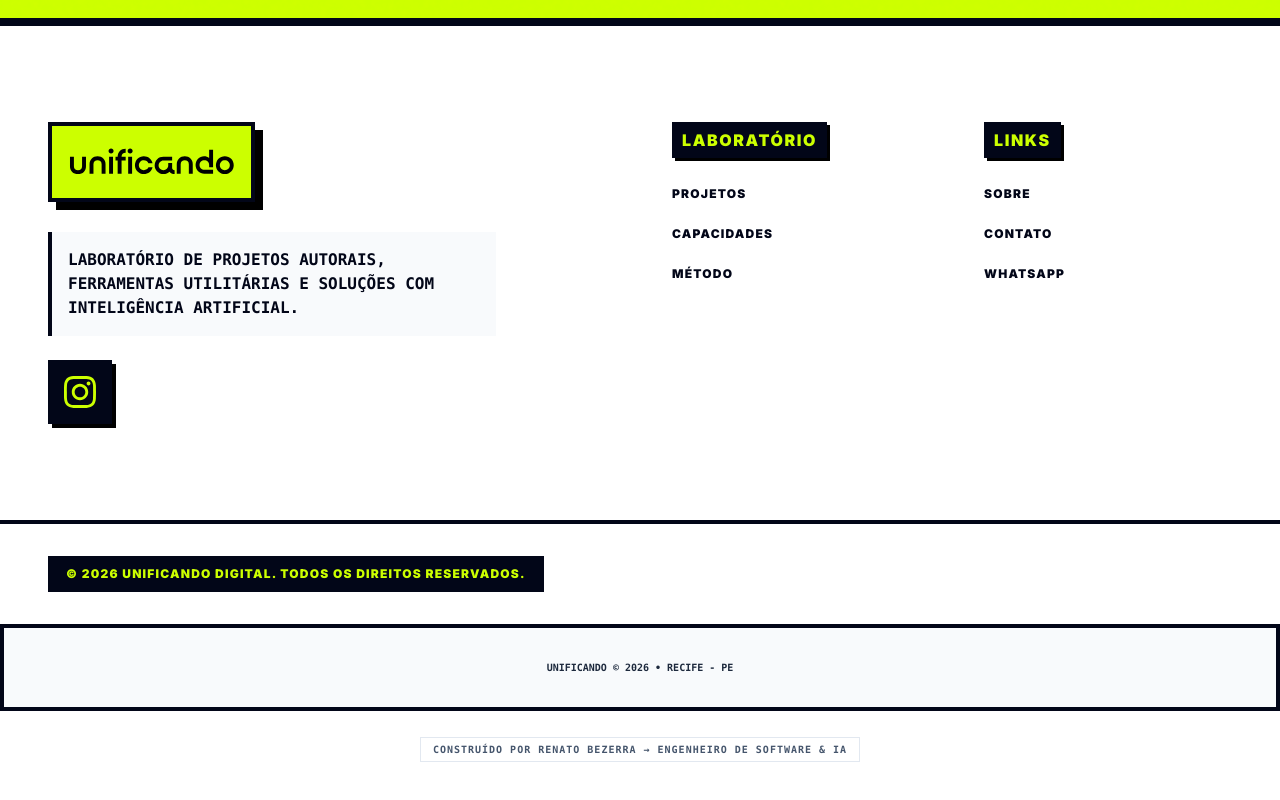
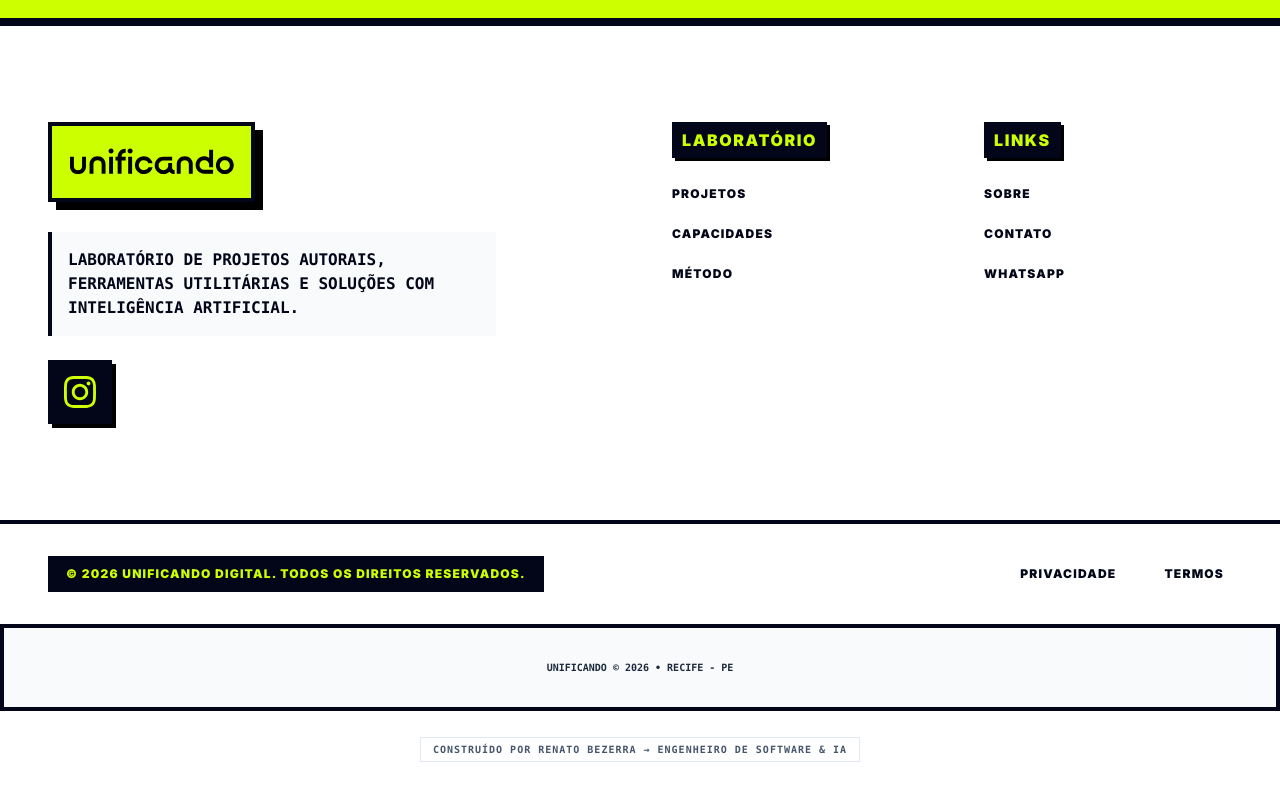
Before and after one commit to renatojuniordw/ui-unificando, a React (Vite) app: page / in a window 1280 px wide. Shown: the part 7707-8507 px from the top of the page. Built offline with nearby package versions, Linux system fonts and the light colour scheme; no server answers.

Commit message:
feat: adicionar links de Privacidade e Termos no rodapé

```diff
--- a/src/components/layout/Footer.tsx
+++ b/src/components/layout/Footer.tsx
@@ -110,6 +110,20 @@ export const Footer: React.FC = () => {
           © {new Date().getFullYear()} UNIFICANDO DIGITAL. TODOS OS DIREITOS
           RESERVADOS.
         </p>
+        <div className="flex gap-8">
+          <Link
+            to={ROUTES.PRIVACY}
+            className="hover:bg-slate-950 hover:text-white px-2 py-1 transition-all"
+          >
+            PRIVACIDADE
+          </Link>
+          <Link
+            to={ROUTES.TERMS}
+            className="hover:bg-slate-950 hover:text-white px-2 py-1 transition-all"
+          >
+            TERMOS
+          </Link>
+        </div>
       </div>
       <div className="max-w-7xl mx-auto px-6 lg:px-12 mt-8 py-8 bg-slate-50 border-4 border-slate-950 text-[10px] font-mono text-slate-800 text-center uppercase font-bold text-balance">
         <p>UNIFICANDO © {new Date().getFullYear()} • RECIFE - PE</p>
```
